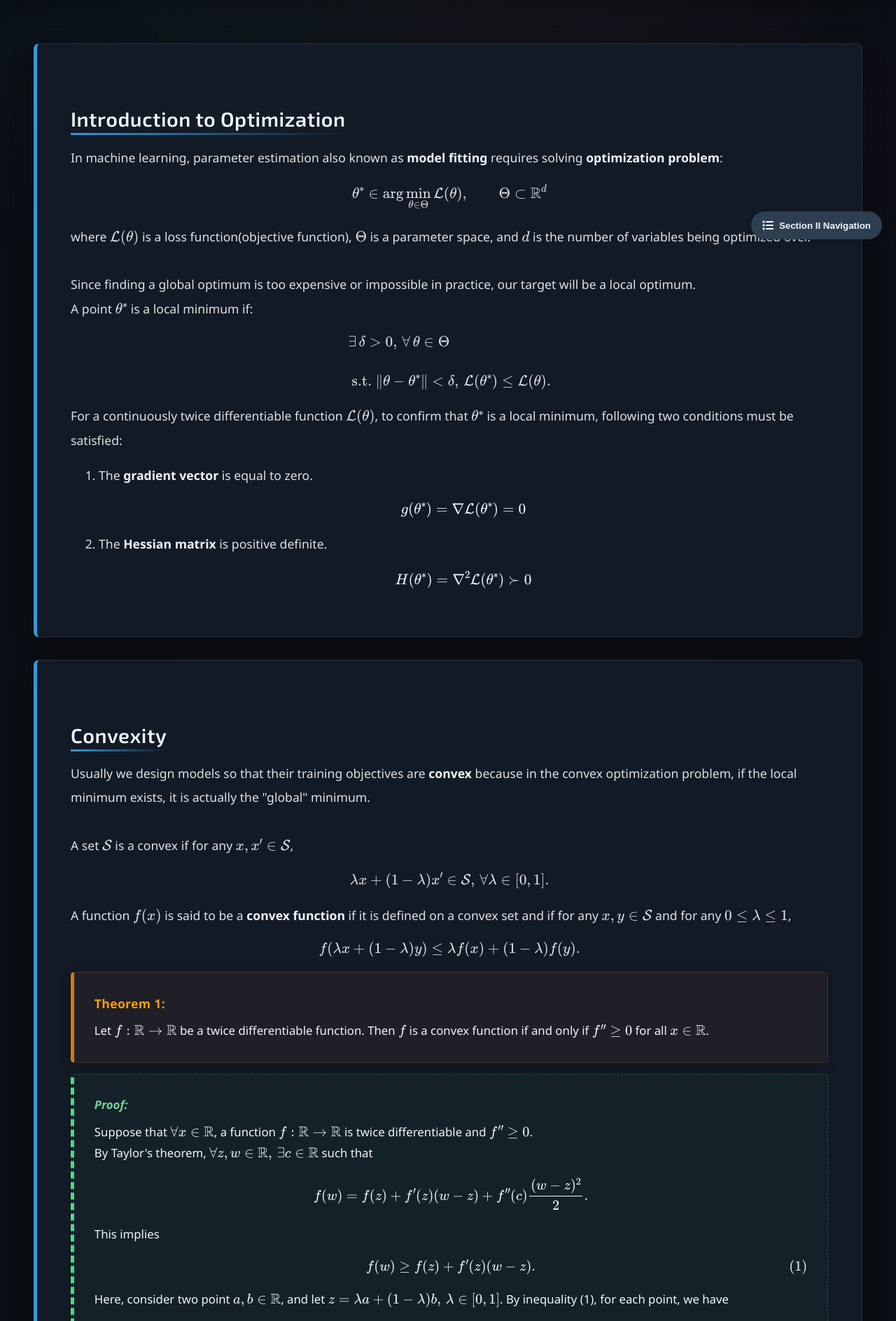
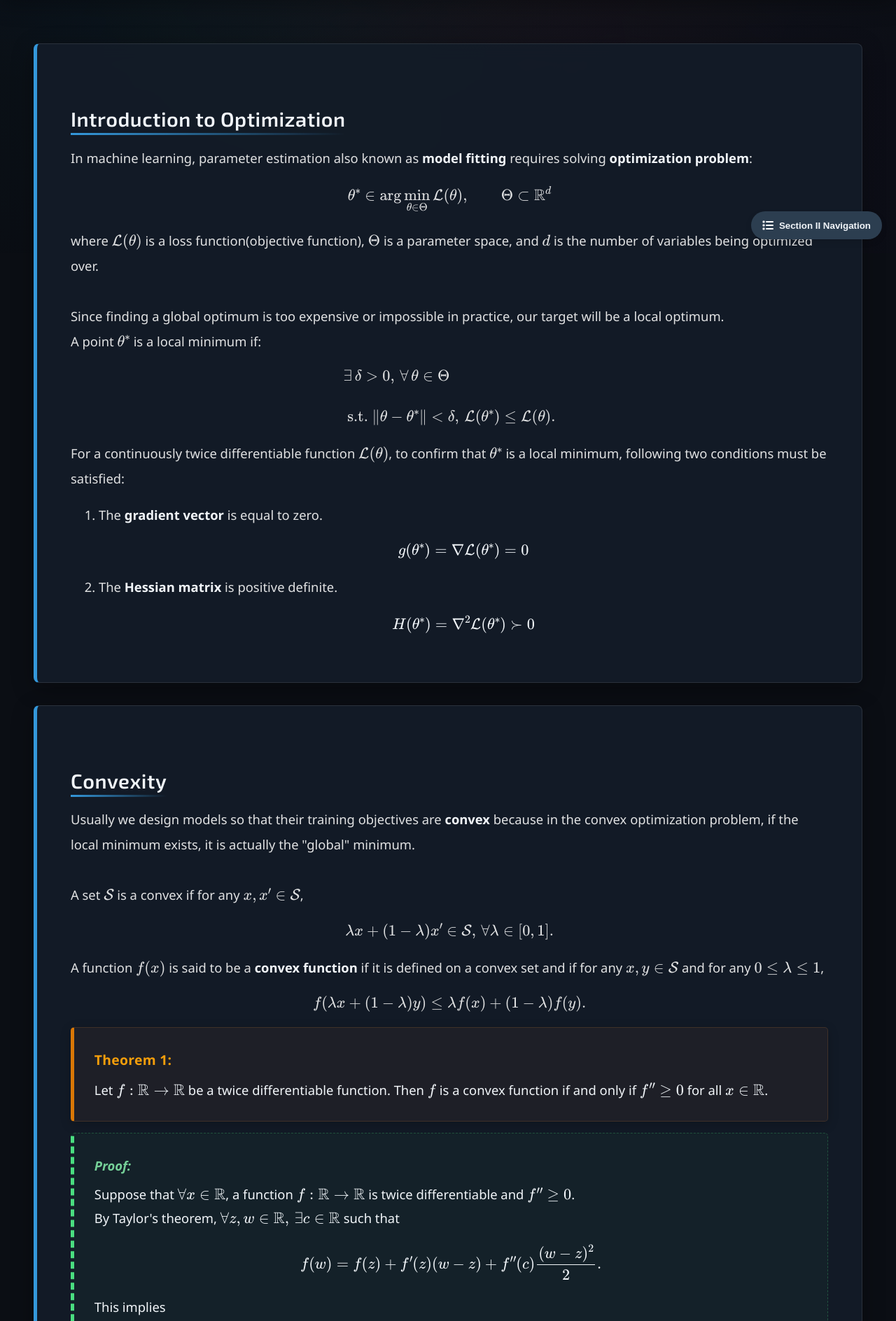
Before and after one commit to Yusukey01/yusukey01.github.io, a Jekyll site: the page built from Mathematics/Calculus/gradient.html, in a window 1280 px wide. Shown: the part 538-2426 px from the top of the page at 70% size. Built offline with Jekyll 4.4.1, drawn with Linux system fonts in a browser that asks for light colours.

Commit message:
improve styles

```diff
--- a/css/dark-theme-enhancement.css
+++ b/css/dark-theme-enhancement.css
@@ -560,18 +560,18 @@ h1, h2, h3, h4, h5, h6 {
         max-width: 1200px;
         margin-left: auto;
         margin-right: auto;
-        font-size: 1.1rem;
+        font-size: 1.15rem;
         line-height: 1.95;
         padding: var(--spacing-xl);
     }
 
     .section-content p {
-        font-size: 1.1rem;
+        font-size: 1.15rem;
         line-height: 1.95;
     }
 
     .section-content li {
-        font-size: 1.1rem;
+        font-size: 1.15rem;
         line-height: 1.95;
         margin-bottom: 0.75rem;
     }
@@ -592,7 +592,7 @@ h1, h2, h3, h4, h5, h6 {
     .theorem,
     .proof,
     .insight-box {
-        font-size: 1.05rem;
+        font-size: 1.15rem;
         line-height: 1.8;
         padding: 1.8rem;
     }
@@ -601,7 +601,7 @@ h1, h2, h3, h4, h5, h6 {
     .pseudocode,
     .python-code,
     .python-output {
-        font-size: 0.95rem;
+        font-size: 1.05rem;
         line-height: 1.6;
         padding: 1.5rem;
     }
@@ -615,14 +615,14 @@ h1, h2, h3, h4, h5, h6 {
 
     .section-content {
         max-width: 1350px;
-        font-size: 1.15rem;
+        font-size: 1.2rem;
         line-height: 2;
     }
 
     .section-content p,
     .section-content li {
         line-height: 2;
-        font-size: 1.15rem;
+        font-size: 1.2rem;
     }
 
     .section-content h2 {
@@ -643,20 +643,20 @@ h1, h2, h3, h4, h5, h6 {
 
     .section-content {
         max-width: 1500px;
-        font-size: 1.2rem;
+        font-size: 1.25rem;
         padding: 3rem;
     }
 
     .section-content p,
     .section-content li {
-        font-size: 1.2rem;
+        font-size: 1.25rem;
         line-height: 1.95;
     }
 
     .theorem,
     .proof,
     .insight-box {
-        font-size: 1.1rem;
+        font-size: 1.25rem;
         padding: 2rem;
     }
 }
```
